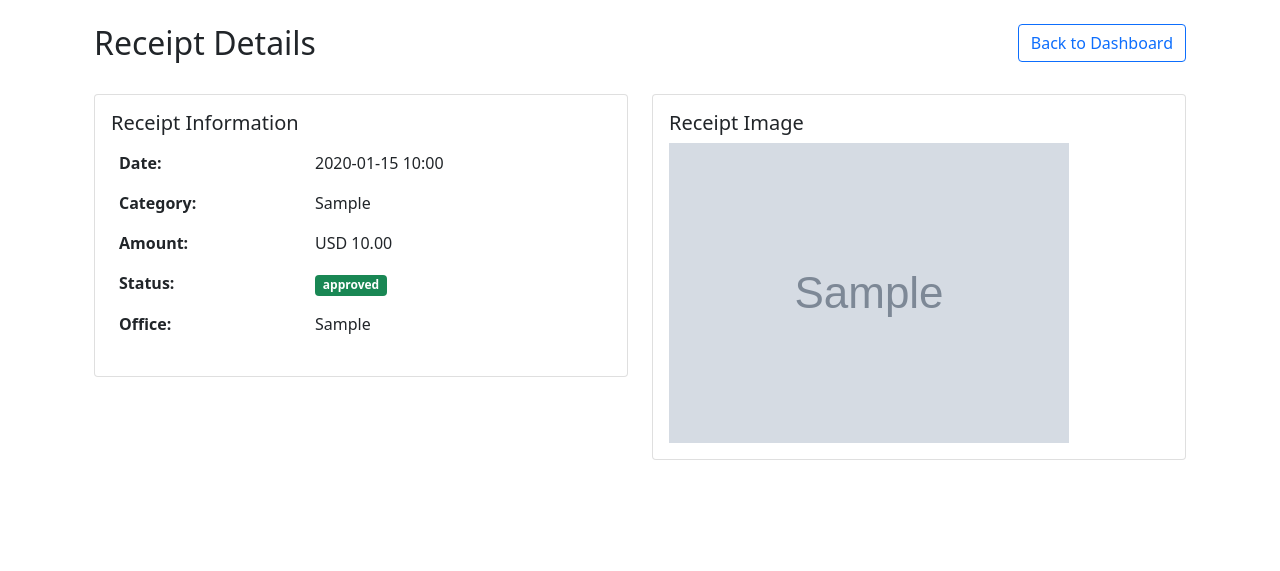
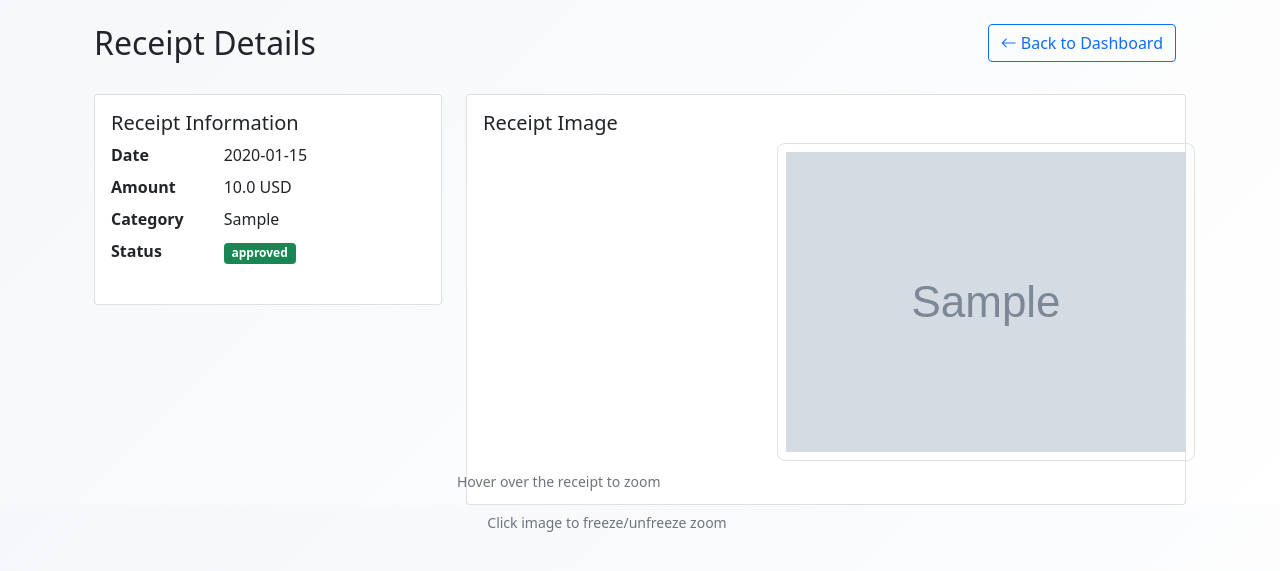
Before and after one commit to ThomasKLA10/expense-app, a Flask app: page /receipt/1 in a window 1280 px wide. Shown: the part 56-627 px from the top of the page. Run offline with Flask 3, Linux system fonts and the light colour scheme; a user stored in the database is signed in; tables that the repository leaves empty hold one stand-in row (values such as "Sample post"); grey boxes marked "Sample" are stand-in pictures; some libraries are stand-ins or nearby versions.

Commit message:
Complete core functionality and UI improvements
- Add receipt viewing functionality with zoom feature
- Remove office-specific routing and simplify to single dashboard
- Fix file upload and storage system
- Implement secure file serving
- Add receipt preview with zoom functionality
- Update dashboard with working view buttons
- Improve UI/UX with consistent styling
- Fix Google OAuth authentication flow

```diff
--- a/app/__init__.py
+++ b/app/__init__.py
@@ -6,6 +6,10 @@ from .config import Config
 def create_app():
     app = Flask(__name__)
     app.config.from_object(Config)
+
+    # Create uploads directory
+    uploads_dir = os.path.join(app.root_path, 'uploads')
+    os.makedirs(uploads_dir, exist_ok=True)
 
     # Only allow HTTP in development
     if app.debug:
--- a/app/routes.py
+++ b/app/routes.py
@@ -1,4 +1,4 @@
-from flask import Blueprint, render_template, request, flash, redirect, url_for, current_app
+from flask import Blueprint, render_template, request, flash, redirect, url_for, current_app, abort, send_from_directory
 from werkzeug.utils import secure_filename
 import os
 from datetime import datetime
@@ -67,12 +67,16 @@ def upload():
                 return redirect(request.url)
 
             if file and allowed_file(file.filename):
-                # Create unique filename
-                timestamp = datetime.now().strftime('%Y%m%d_%H%M%S_')
-                filename = timestamp + secure_filename(file.filename)
+                # Generate unique filename
+                timestamp = datetime.now().strftime('%Y%m%d_%H%M%S')
+                filename = f"{timestamp}_RECEIPT_{category.upper()}{file.filename.rsplit('.', 1)[1].lower()}"
 
-                # Save file
-                file.save(os.path.join(current_app.config['UPLOAD_FOLDER'], filename))
+                # Use the correct path
+                uploads_dir = os.path.join(current_app.root_path, 'uploads')
+                file_path = os.path.join(uploads_dir, filename)
+
+                # Save the file
+                file.save(file_path)
 
                 # Create receipt record
                 receipt = Receipt(
@@ -100,6 +104,20 @@ def upload():
     return render_template('upload.html')
 
 @main.route('/receipt/<int:receipt_id>')
+@login_required
 def view_receipt(receipt_id):
     receipt = Receipt.query.get_or_404(receipt_id)
-    return render_template('receipt.html', receipt=receipt)
+    if receipt.user_id != current_user.id:
+        abort(403)
+    return render_template('view_receipt.html', receipt=receipt)
+
+@main.route('/uploads/<path:filename>')
+@login_required
+def uploaded_file(filename):
+    try:
+        return send_from_directory(
+            os.path.join(current_app.root_path, 'uploads'),
+            filename
+        )
+    except Exception:
+        abort(404)
--- a/app/templates/base.html
+++ b/app/templates/base.html
@@ -6,6 +6,7 @@
     <title>BB Expense App</title>
     <link href="https://cdn.jsdelivr.net/npm/bootstrap@5.1.3/dist/css/bootstrap.min.css" rel="stylesheet">
     <link rel="stylesheet" href="https://cdn.jsdelivr.net/npm/bootstrap-icons@1.7.2/font/bootstrap-icons.css">
+    <link rel="stylesheet" href="{{ url_for('static', filename='css/style.css') }}">
     <link rel="stylesheet" href="{{ url_for('static', filename='css/forms.css') }}">
 </head>
 <body>
--- /dev/null
+++ b/app/templates/view_receipt.html
@@ -0,0 +1,85 @@
+{% extends "base.html" %}
+
+{% block content %}
+<div class="container">
+    <div class="row mb-4">
+        <div class="col">
+            <h2>Receipt Details</h2>
+        </div>
+        <div class="col-auto">
+            <a href="{{ url_for('main.dashboard') }}" class="btn btn-outline-primary">
+                <i class="bi bi-arrow-left"></i> Back to Dashboard
+            </a>
+        </div>
+    </div>
+
+    <div class="row">
+        <div class="col-md-4">
+            <div class="card mb-4">
+                <div class="card-body">
+                    <h5 class="card-title">Receipt Information</h5>
+                    <dl class="row">
+                        <dt class="col-sm-4">Date</dt>
+                        <dd class="col-sm-8">{{ receipt.date_submitted.strftime('%Y-%m-%d') }}</dd>
+
+                        <dt class="col-sm-4">Amount</dt>
+                        <dd class="col-sm-8">{{ receipt.amount }} {{ receipt.currency }}</dd>
+
+                        <dt class="col-sm-4">Category</dt>
+                        <dd class="col-sm-8">{{ receipt.category|title }}</dd>
+
+                        <dt class="col-sm-4">Status</dt>
+                        <dd class="col-sm-8">
+                            <span class="badge bg-{{ 'success' if receipt.status == 'approved'
+                                                else 'warning' if receipt.status == 'pending'
+                                                else 'danger' }}">
+                                {{ receipt.status }}
+                            </span>
+                        </dd>
+
+                        {% if receipt.category == 'travel' %}
+                            <dt class="col-sm-4">Purpose</dt>
+                            <dd class="col-sm-8">{{ receipt.purpose or 'N/A' }}</dd>
+
+                            <dt class="col-sm-4">From</dt>
+                            <dd class="col-sm-8">{{ receipt.travel_from or 'N/A' }}</dd>
+
+                            <dt class="col-sm-4">To</dt>
+                            <dd class="col-sm-8">{{ receipt.travel_to or 'N/A' }}</dd>
+
+                            <dt class="col-sm-4">Departure</dt>
+                            <dd class="col-sm-8">{{ receipt.departure_date.strftime('%Y-%m-%d') if receipt.departure_date else 'N/A' }}</dd>
+
+                            <dt class="col-sm-4">Return</dt>
+                            <dd class="col-sm-8">{{ receipt.return_date.strftime('%Y-%m-%d') if receipt.return_date else 'N/A' }}</dd>
+                        {% endif %}
+                    </dl>
+                </div>
+            </div>
+        </div>
+
+        <div class="col-md-8">
+            <div class="card">
+                <div class="card-body">
+                    <h5 class="card-title">Receipt Image</h5>
+                    <div class="receipt-preview-layout">
+                        <div class="magnifier-panel">
+                            <div class="magnifier-view"></div>
+                            <p class="text-muted small mt-2">Hover over the receipt to zoom</p>
+                        </div>
+                        <div class="receipt-zoom-container">
+                            <img src="{{ url_for('main.uploaded_file', filename=receipt.file_path) }}"
+                                 alt="Receipt" class="receipt-image">
+                        </div>
+                    </div>
+                </div>
+            </div>
+        </div>
+    </div>
+</div>
+{% endblock %}
+
+{% block scripts %}
+{{ super() }}
+<script src="{{ url_for('static', filename='js/upload.js') }}"></script>
+{% endblock %}
```
Also changed, not shown: app/templates/dashboard.html (+1 -12 lines), app/templates/index.html (+4 -5 lines), 2 other files.
